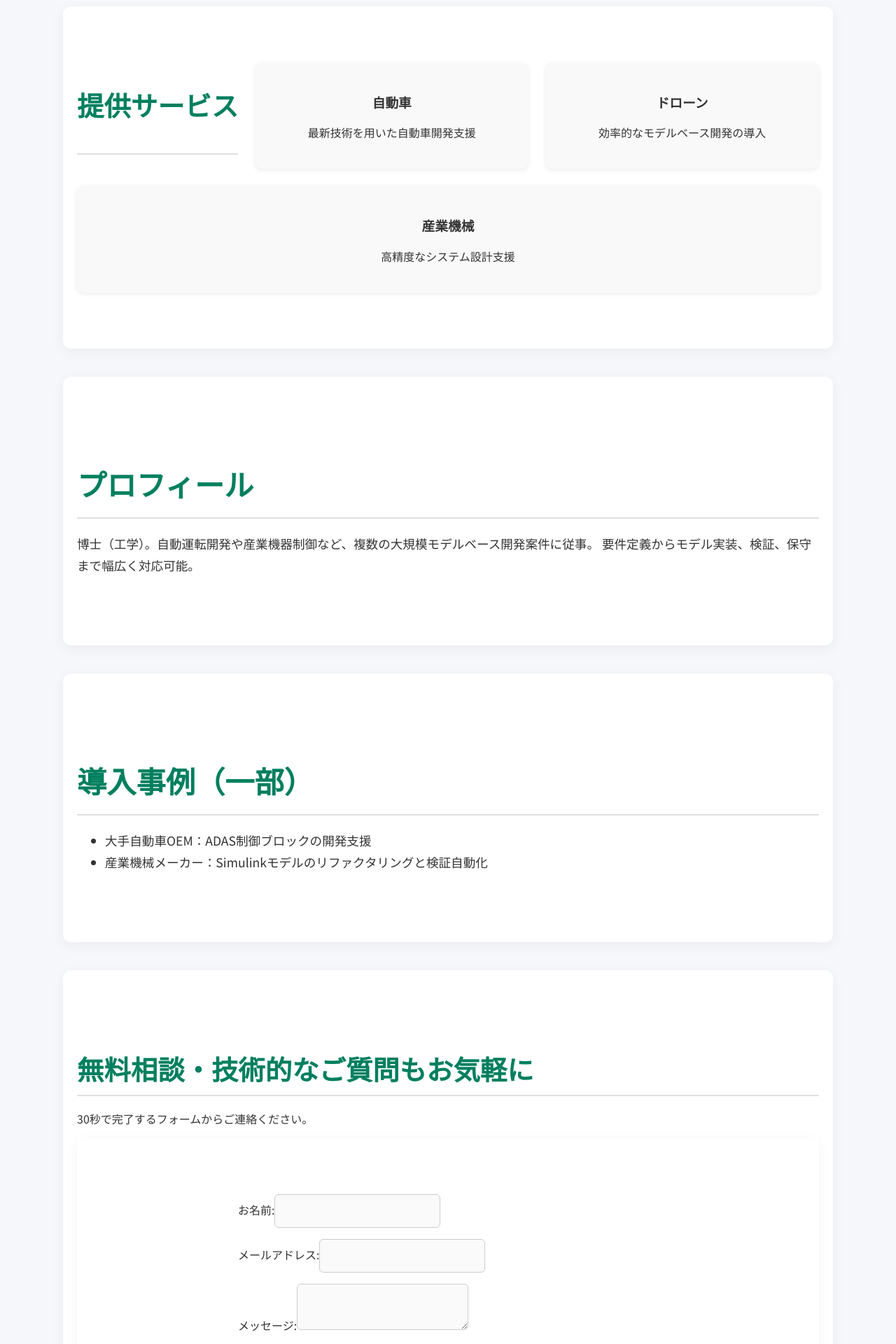
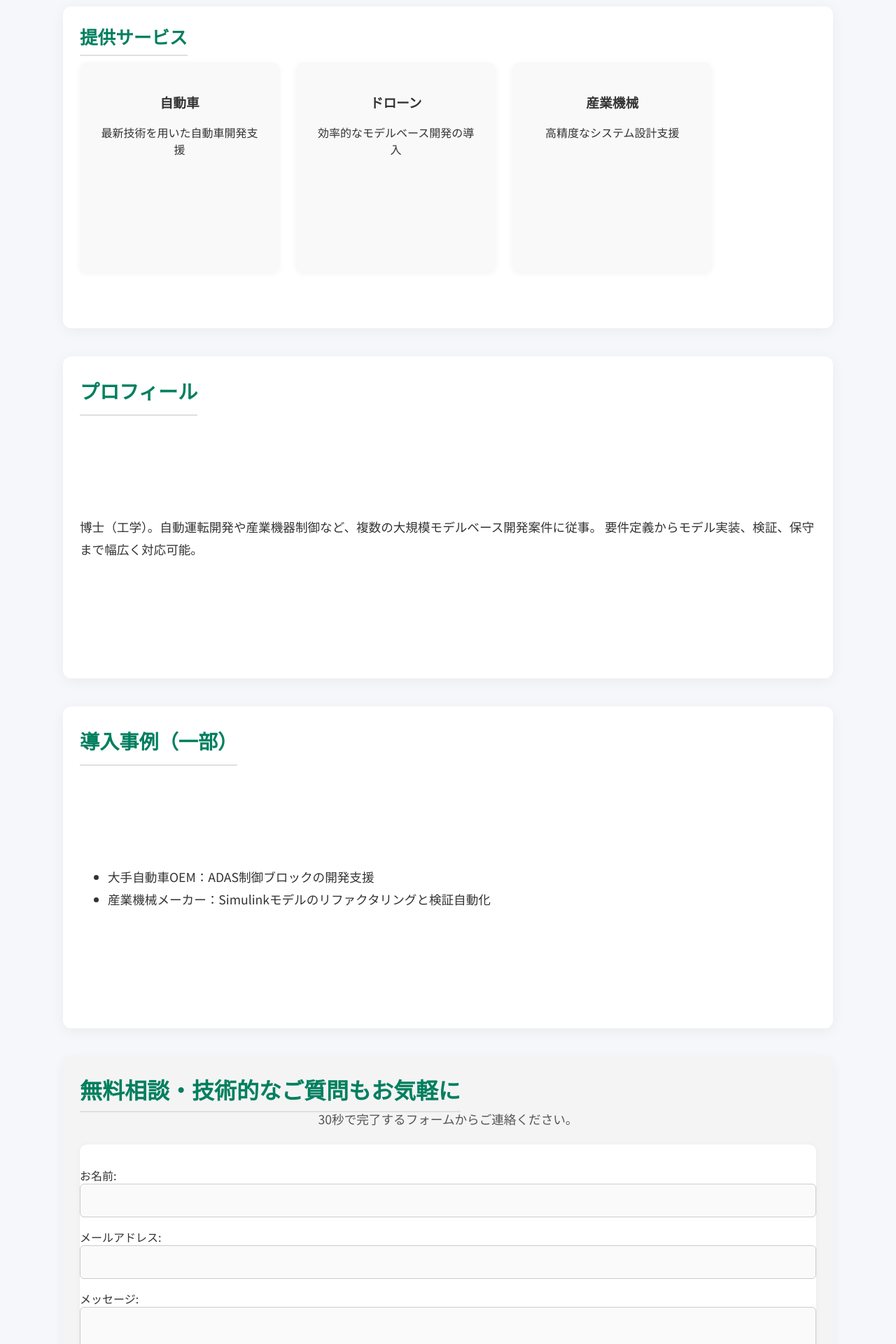
Before and after one commit to KNJJR/landing-page, a React (Create React App) app: page / in a window 1280 px wide. Shown: the part 120-2040 px from the top of the page at 70% size. Built offline with nearby package versions, Linux system fonts and the light colour scheme.

Commit message:
デザイン修正

```diff
--- a/src/App.css
+++ b/src/App.css
@@ -15,13 +15,10 @@ body {
 }
 
 .hero {
-  background: linear-gradient(
-      to bottom right,
+  background: linear-gradient(to bottom right,
       rgba(0, 0, 0, 0.4),
-      rgba(0, 0, 0, 0.6)
-    ),
-    url("https://images.unsplash.com/photo-1498050108023-c5249f4df085?auto=format&fit=crop&w=1600&q=80")
-      center/cover no-repeat;
+      rgba(0, 0, 0, 0.6)),
+    url("https://images.unsplash.com/photo-1498050108023-c5249f4df085?auto=format&fit=crop&w=1600&q=80") center/cover no-repeat;
   color: white;
   text-align: center;
   padding: 100px 20px 80px;
@@ -53,6 +50,7 @@ body {
   display: inline-block;
   transition: all 0.3s ease;
 }
+
 .cta-button:hover {
   background-color: #f0f0f0;
 }
@@ -90,6 +88,7 @@ h2 {
   text-align: center;
   transition: transform 0.3s ease;
 }
+
 .service-card:hover {
   transform: translateY(-5px);
 }
@@ -133,3 +132,193 @@ footer {
   font-size: 0.9em;
   border-top: 6px solid #005f46;
 }
+
+
+/* === Improved Contact Section === */
+.contact {
+  display: flex;
+  flex-direction: column;
+  align-items: center;
+  background-color: #f4f4f4;
+  border-radius: 12px;
+  padding: 60px 24px;
+  box-shadow: 0 4px 16px rgba(0, 0, 0, 0.05);
+}
+
+.contact h2 {
+  font-size: 2em;
+  margin-bottom: 10px;
+  color: #007f5f;
+  text-align: center;
+}
+
+.contact p {
+  font-size: 1.1em;
+  margin-bottom: 24px;
+  text-align: center;
+  max-width: 600px;
+  color: #555;
+}
+
+.contact form {
+  width: 100%;
+  max-width: 600px;
+  background-color: #ffffff;
+  padding: 32px;
+  border-radius: 10px;
+  box-shadow: 0 2px 8px rgba(0, 0, 0, 0.05);
+}
+
+
+/* === Unified Service Card & Contact Form === */
+/* === Service Card Improvement === */
+.services {
+  display: flex;
+  flex-wrap: wrap;
+  justify-content: space-between;
+  gap: 24px;
+}
+
+.service-card {
+  flex: 1 1 calc(33.333% - 16px);
+  min-width: 280px;
+  max-width: 320px;
+  padding: 24px;
+  background-color: #f9f9f9;
+  border-radius: 10px;
+  box-shadow: 0 2px 8px rgba(0, 0, 0, 0.05);
+  text-align: center;
+  box-sizing: border-box;
+}
+
+/* === Contact Form Alignment Improvement === */
+.contact form {
+  display: flex;
+  flex-direction: column;
+  align-items: flex-start;
+  gap: 16px;
+  width: 100%;
+  max-width: none;
+  margin: 0;
+  padding: 32px 0;
+  /* 左右paddingはsectionが持つため外すことも可 */
+  background-color: #ffffff;
+  border-radius: 10px;
+  box-shadow: 0 2px 8px rgba(0, 0, 0, 0.05);
+  box-sizing: border-box;
+}
+
+.contact label {
+  width: 100%;
+}
+
+.contact input,
+.contact textarea {
+  width: 100%;
+  padding: 14px;
+  font-size: 1rem;
+  border: 1px solid #ccc;
+  border-radius: 6px;
+  box-sizing: border-box;
+}
+
+
+/* === Horizontal Service Cards Layout === */
+/* === Horizontal Service Cards Layout === */
+.services {
+  display: flex;
+  flex-direction: row;
+  justify-content: space-between;
+  flex-wrap: wrap;
+  gap: 24px;
+}
+
+.service-card {
+  flex: 1 1 calc(33.333% - 16px);
+  min-width: 280px;
+  max-width: 320px;
+  padding: 24px;
+  background-color: #f9f9f9;
+  border-radius: 10px;
+  box-shadow: 0 2px 8px rgba(0, 0, 0, 0.05);
+  text-align: center;
+  box-sizing: border-box;
+}
+
+
+/* === Section Title and Content Layout === */
+/* === Section Layout Improvements === */
+section {
+  position: relative;
+  padding: 80px 24px;
+  background-color: #ffffff;
+  margin-bottom: 40px;
+  border-radius: 12px;
+  box-shadow: 0 4px 20px rgba(0, 0, 0, 0.05);
+  display: flex;
+  flex-direction: column;
+  justify-content: center;
+  min-height: 300px;
+}
+
+section h2 {
+  position: absolute;
+  top: 24px;
+  left: 24px;
+  font-size: 1.6em;
+  color: #007f5f;
+  margin: 0;
+  padding: 0 0 8px;
+  border-bottom: 2px solid #e0e0e0;
+  width: fit-content;
+}
+
+section .section-content {
+  margin-top: 60px;
+  /* make space for title */
+  display: flex;
+  align-items: center;
+  justify-content: flex-start;
+  flex-wrap: wrap;
+  gap: 24px;
+  width: 100%;
+}
+
+
+/* === Horizontal Fix for Services Section === */
+/* === Force Service Cards to Align Horizontally === */
+.services .section-content {
+  display: flex;
+  flex-direction: row;
+  justify-content: space-between;
+  align-items: stretch;
+  flex-wrap: wrap;
+  gap: 24px;
+}
+
+.services .service-card {
+  flex: 1 1 calc(33.333% - 16px);
+  min-width: 280px;
+  max-width: 320px;
+  padding: 24px;
+  background-color: #f9f9f9;
+  border-radius: 10px;
+  box-shadow: 0 2px 8px rgba(0, 0, 0, 0.05);
+  text-align: center;
+  box-sizing: border-box;
+}
+
+.service-cards {
+  display: flex;
+  flex-direction: row;
+  justify-content: space-between;
+  flex-wrap: wrap;
+  gap: 24px;
+}
+
+.contact .section-content {
+  width: 100%;
+  padding: 0;
+  margin: 0;
+  display: block;
+}
--- a/src/App.js
+++ b/src/App.js
@@ -1,31 +1,6 @@
-// import logo from './logo.svg';
-// import './App.css';
-
-// function App() {
-//   return (
-//     <div className="App">
-//       <header className="App-header">
-//         <img src={logo} className="App-logo" alt="logo" />
-//         <p>
-//           Edit <code>src/App.js</code> and save to reload.
-//         </p>
-//         <a
-//           className="App-link"
-//           href="https://reactjs.org"
-//           target="_blank"
-//           rel="noopener noreferrer"
-//         >
-//           Learn React
-//         </a>
-//       </header>
-//     </div>
-//   );
-// }
-
-// export default App;
-
 import React from "react";
 import "./App.css"; // カスタムCSS
+import Services from "./Services"
 import Profile from "./Profile";
 import Works from "./Works";
 import Contact from "./Contact";
@@ -40,26 +15,6 @@ const Header = () => {
   );
 };
 
-// サービス紹介コンポーネント
-const Services = () => {
-  return (
-    <section className="services">
-      <h2>提供サービス</h2>
-      <div className="service-card car">
-        <h3>自動車</h3>
-        <p>最新技術を用いた自動車開発支援</p>
-      </div>
-      <div className="service-card drone">
-        <h3>ドローン</h3>
-        <p>効率的なモデルベース開発の導入</p>
-      </div>
-      <div className="service-card machinery">
-        <h3>産業機械</h3>
-        <p>高精度なシステム設計支援</p>
-      </div>
-    </section>
-  );
-};
 
 // フッターコンポーネント
 const Footer = () => {
--- /dev/null
+++ b/src/App_old3.css
@@ -0,0 +1,135 @@
+@import url("https://fonts.googleapis.com/css2?family=Noto+Sans+JP:wght@400;700&display=swap");
+
+body {
+  font-family: "Noto Sans JP", sans-serif;
+  margin: 0;
+  padding: 0;
+  background-color: #f5f7fa;
+  color: #333;
+}
+
+.App {
+  max-width: 1100px;
+  margin: 0 auto;
+  padding: 0 24px;
+}
+
+.hero {
+  background: linear-gradient(
+      to bottom right,
+      rgba(0, 0, 0, 0.4),
+      rgba(0, 0, 0, 0.6)
+    ),
+    url("https://images.unsplash.com/photo-1498050108023-c5249f4df085?auto=format&fit=crop&w=1600&q=80")
+      center/cover no-repeat;
+  color: white;
+  text-align: center;
+  padding: 100px 20px 80px;
+  background-color: rgba(0, 0, 0, 0.5);
+  background-blend-mode: overlay;
+}
+
+.hero h1 {
+  font-size: 3em;
+  margin-bottom: 20px;
+  font-weight: 700;
+}
+
+.hero p {
+  font-size: 1.2em;
+  max-width: 720px;
+  margin: 0 auto 30px;
+}
+
+.cta-button {
+  background-color: #ffffff;
+  color: #007f5f;
+  padding: 14px 30px;
+  font-size: 1.1rem;
+  font-weight: bold;
+  border-radius: 8px;
+  border: none;
+  text-decoration: none;
+  display: inline-block;
+  transition: all 0.3s ease;
+}
+.cta-button:hover {
+  background-color: #f0f0f0;
+}
+
+section {
+  padding: 80px 20px;
+  background-color: #ffffff;
+  margin-bottom: 40px;
+  border-radius: 12px;
+  box-shadow: 0 4px 20px rgba(0, 0, 0, 0.05);
+}
+
+h2 {
+  font-size: 2.4em;
+  margin-bottom: 20px;
+  color: #007f5f;
+  border-bottom: 2px solid #e0e0e0;
+  padding-bottom: 10px;
+}
+
+.services {
+  display: flex;
+  flex-wrap: wrap;
+  justify-content: space-between;
+  gap: 24px;
+}
+
+.service-card {
+  background-color: #f9f9f9;
+  flex: 1 1 calc(33% - 16px);
+  min-width: 280px;
+  padding: 24px;
+  border-radius: 10px;
+  box-shadow: 0 2px 6px rgba(0, 0, 0, 0.08);
+  text-align: center;
+  transition: transform 0.3s ease;
+}
+.service-card:hover {
+  transform: translateY(-5px);
+}
+
+.profile,
+.works {
+  line-height: 1.8;
+  font-size: 1.1em;
+}
+
+.contact form {
+  display: flex;
+  flex-direction: column;
+  gap: 16px;
+  max-width: 600px;
+  margin: 0 auto;
+}
+
+.contact input,
+.contact textarea {
+  padding: 14px;
+  font-size: 1rem;
+  border: 1px solid #ccc;
+  border-radius: 6px;
+  background-color: #fafafa;
+  transition: border-color 0.3s ease;
+}
+
+.contact input:focus,
+.contact textarea:focus {
+  border-color: #007f5f;
+  outline: none;
+  background-color: #fff;
+}
+
+footer {
+  text-align: center;
+  padding: 50px 20px;
+  background-color: #007f5f;
+  color: white;
+  font-size: 0.9em;
+  border-top: 6px solid #005f46;
+}
--- a/src/Contact.js
+++ b/src/Contact.js
@@ -1,12 +1,24 @@
 import React from "react";
 import ContactForm from "./ContactForm";
+
+// const Contact = () => (
+//   <section id="contact" className="contact">
+//     <h2>無料相談・技術的なご質問もお気軽に</h2>
+//     <p>30秒で完了するフォームからご連絡ください。</p>
+//     <ContactForm />
+//   </section>
+// );
 
 const Contact = () => (
   <section id="contact" className="contact">
     <h2>無料相談・技術的なご質問もお気軽に</h2>
     <p>30秒で完了するフォームからご連絡ください。</p>
-    <ContactForm />
+    <div className="section-content">
+      <ContactForm />
+    </div>
   </section>
 );
 
+
+
 export default Contact;
--- a/src/ContactForm.js
+++ b/src/ContactForm.js
@@ -1,43 +1,38 @@
 import React, { useState } from "react";
-import "./App.css"; // カスタムCSS
+import "./App.css";
 
 const ContactForm = () => {
   const [status, setStatus] = useState("");
 
   return (
-    <section className="contact">
     <form
-        action="https://formspree.io/f/xvgaybvj" // ← あなたのエンドポイントに変更
+      action="https://formspree.io/f/xvgaybvj"
       method="POST"
       onSubmit={() => setStatus("送信が完了しました！")}
     >
-        <div>
-          <label>
+      <label style={{ width: "100%" }}>
         お名前:
         <input type="text" name="name" required />
       </label>
-        </div>
-        <div>
-          <label>
+
+      <label style={{ width: "100%" }}>
         メールアドレス:
         <input type="email" name="email" required />
       </label>
-        </div>
-        <div>
-          <label>
+
+      <label style={{ width: "100%" }}>
         メッセージ:
         <textarea name="message" required />
       </label>
-        </div>
+
       <button type="submit">送信</button>
       <input
         type="hidden"
         name="_redirect"
         value="https://your-site.com/thanks.html"
-        ></input>
+      />
       <p>{status}</p>
     </form>
-    </section>
   );
 };
 
--- a/src/Profile.js
+++ b/src/Profile.js
@@ -1,12 +1,23 @@
 import React from "react";
 
+// const Profile = () => (
+//   <section className="profile">
+//     <h2>プロフィール</h2>
+//     <p>
+//       博士（工学）。自動運転開発や産業機器制御など、複数の大規模モデルベース開発案件に従事。
+//       要件定義からモデル実装、検証、保守まで幅広く対応可能。
+//     </p>
+//   </section>
+// );
 const Profile = () => (
   <section className="profile">
     <h2>プロフィール</h2>
-    <p>
-      博士（工学）。自動運転開発や産業機器制御など、複数の大規模モデルベース開発案件に従事。
-      要件定義からモデル実装、検証、保守まで幅広く対応可能。
-    </p>
+    <div className="section-content">
+      <p>
+        博士（工学）。自動運転開発や産業機器制御など、複数の大規模モデルベース開発案件に従事。
+        要件定義からモデル実装、検証、保守まで幅広く対応可能。
+      </p>
+    </div>
   </section>
 );
 
--- /dev/null
+++ b/src/Services.js
@@ -0,0 +1,25 @@
+import React from "react";
+
+const Services = () => {
+    return (
+        <section className="services">
+            <h2>提供サービス</h2>
+            <div className="service-cards">
+                <div className="service-card">
+                    <h3>自動車</h3>
+                    <p>最新技術を用いた自動車開発支援</p>
+                </div>
+                <div className="service-card">
+                    <h3>ドローン</h3>
+                    <p>効率的なモデルベース開発の導入</p>
+                </div>
+                <div className="service-card">
+                    <h3>産業機械</h3>
+                    <p>高精度なシステム設計支援</p>
+                </div>
+            </div>
+        </section>
+    );
+};
+
+export default Services;
--- a/src/Works.js
+++ b/src/Works.js
@@ -1,12 +1,23 @@
 import React from "react";
 
+// const Works = () => (
+//   <section className="works">
+//     <h2>導入事例（一部）</h2>
+//     <ul>
+//       <li>大手自動車OEM：ADAS制御ブロックの開発支援</li>
+//       <li>産業機械メーカー：Simulinkモデルのリファクタリングと検証自動化</li>
+//     </ul>
+//   </section>
+// );
 const Works = () => (
   <section className="works">
     <h2>導入事例（一部）</h2>
-    <ul>
-      <li>大手自動車OEM：ADAS制御ブロックの開発支援</li>
-      <li>産業機械メーカー：Simulinkモデルのリファクタリングと検証自動化</li>
-    </ul>
+    <div className="section-content">
+      <ul>
+        <li>大手自動車OEM：ADAS制御ブロックの開発支援</li>
+        <li>産業機械メーカー：Simulinkモデルのリファクタリングと検証自動化</li>
+      </ul>
+    </div>
   </section>
 );
 
```
Also changed, not shown: 1 other file (tests, documents, lock files or other folders). Lines whose indentation alone changed are shown as unchanged.
